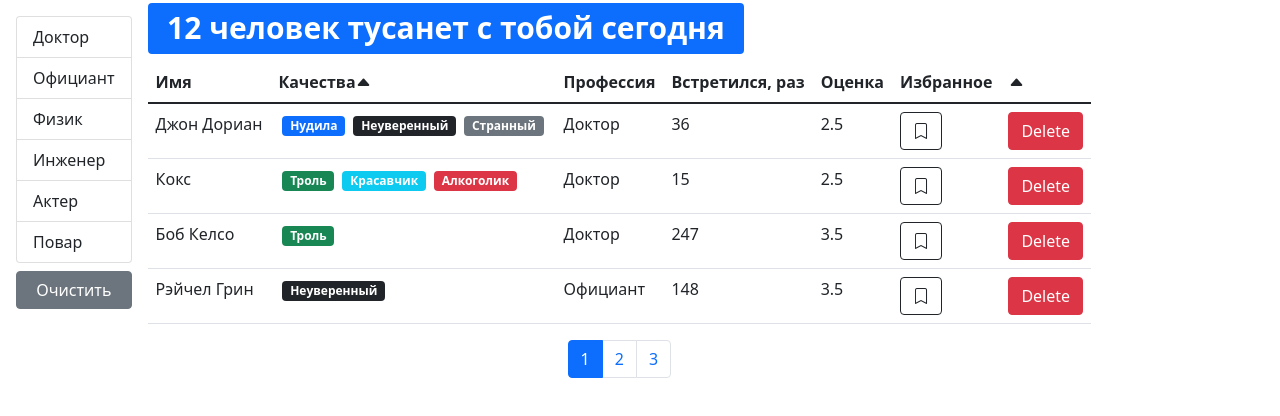
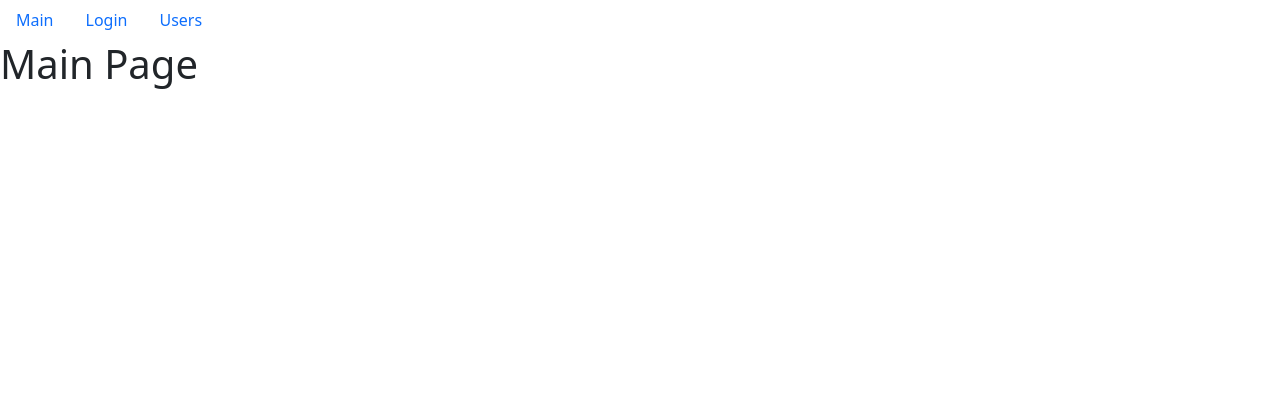
Before and after one commit to the-md/react-junior, a React (Create React App) app: page / in a window 1280 px wide. Shown: the top 416 px of the page. Built offline with nearby package versions, Linux system fonts and the light colour scheme.

Commit message:
Lesson 8

```diff
--- a/package.json
+++ b/package.json
@@ -11,6 +11,7 @@
     "prop-types": "^15.7.2",
     "react": "^17.0.2",
     "react-dom": "^17.0.2",
+    "react-router-dom": "^5.3.0",
     "react-scripts": "4.0.3",
     "web-vitals": "^1.0.1"
   },
--- a/src/App.js
+++ b/src/App.js
@@ -1,8 +1,21 @@
 import React from "react";
+import { Route, Switch } from "react-router-dom";
+import Login from "./components/login";
+import Main from "./components/main";
 import Users from "./components/users";
+import NavBar from "./components/navBar";
 
 function App() {
-  return <Users />;
+  return (
+    <div className="App">
+      <NavBar />
+      <Switch>
+        <Route path="/" exact component={Main} />
+        <Route path="/login" component={Login} />
+        <Route path="/users/:userId?" exact component={Users} />
+      </Switch>
+    </div>
+  );
 }
 
 export default App;
--- a/src/api/fake.api/user.api.js
+++ b/src/api/fake.api/user.api.js
@@ -150,6 +150,14 @@
     }, 2000);
   });
 
+const getById = (id) =>
+  new Promise((resolve) => {
+    window.setTimeout(function () {
+      resolve(users.find((user) => user._id === id));
+    }, 1000);
+  });
+
 export default {
-  fetchAll
+  fetchAll,
+  getById
 };
--- /dev/null
+++ b/src/components/login.jsx
@@ -0,0 +1,7 @@
+import React from "react";
+
+const Login = () => {
+  return <h1>Login</h1>;
+};
+
+export default Login;
--- /dev/null
+++ b/src/components/main.jsx
@@ -0,0 +1,7 @@
+import React from "react";
+
+const Main = () => {
+  return <h1>Main Page</h1>;
+};
+
+export default Main;
--- /dev/null
+++ b/src/components/navBar.jsx
@@ -0,0 +1,26 @@
+import React from "react";
+import { Link } from "react-router-dom";
+
+const NavBar = () => {
+  return (
+    <ul className="nav">
+      <li className="nav-item">
+        <Link className="nav-link" to="/">
+          Main
+        </Link>
+      </li>
+      <li className="nav-item">
+        <Link className="nav-link" to="/login">
+          Login
+        </Link>
+      </li>
+      <li className="nav-item">
+        <Link className="nav-link" to="/users">
+          Users
+        </Link>
+      </li>
+    </ul>
+  );
+};
+
+export default NavBar;
--- /dev/null
+++ b/src/components/userPage.jsx
@@ -0,0 +1,46 @@
+import React, { useState, useEffect } from "react";
+import PropTypes from "prop-types";
+import { useHistory } from "react-router-dom";
+import api from "../api";
+import QualitiesList from "./qualitiesList";
+
+const UserPage = ({ id }) => {
+  const [user, setUser] = useState();
+  useEffect(() => {
+    api.users.getById(id).then((data) => {
+      setUser(data);
+    });
+  }, []);
+
+  const history = useHistory();
+  const handleAllUsers = () => {
+    history.replace("/users");
+  };
+  if (user) {
+    console.log(user);
+    return (
+      <>
+        <h1>{user.name}</h1>
+        <h2>Профессия: {user.profession.name}</h2>
+        <div>
+          <QualitiesList qualities={user.qualities} />
+        </div>
+        <h3>completedMeetings: {user.completedMeetings}</h3>
+        <h2>rate: {user.rate}</h2>
+        <button
+          onClick={() => {
+            handleAllUsers();
+          }}
+        >
+          Все пользователи
+        </button>
+      </>
+    );
+  }
+  return "loading ...";
+};
+UserPage.propTypes = {
+  id: PropTypes.string
+};
+
+export default UserPage;
--- a/src/components/users.jsx
+++ b/src/components/users.jsx
@@ -1,119 +1,12 @@
-import React, { useState, useEffect } from "react";
-import Pagination from "./pagination";
-import { paginate } from "../utils/paginate";
-import PropTypes from "prop-types";
-import GroupList from "./groupList";
-import api from "../api";
-import SearchStatus from "./searchStatus";
-import _ from "lodash";
-import UsersTable from "./usersTable";
+import React from "react";
+import { useParams } from "react-router-dom";
+import UserPage from "./userPage";
+import UsersList from "./usersList";
 
 const Users = () => {
-  const [currentPage, setCurrentPage] = useState(1);
-  const [professions, setProfessions] = useState();
-  const [selectedProf, setSelectedProf] = useState();
-  const [sortBy, setSortBy] = useState({ iter: "name", order: "asc" });
-
-  const [users, setUsers] = useState();
-  useEffect(() => {
-    api.users.fetchAll().then((data) => {
-      setUsers(data);
-    });
-  }, []);
-  const handleDelete = (userId) => {
-    const newUsers = users.filter((user) => {
-      return user._id !== userId;
-    });
-    setUsers(newUsers);
-  };
-  const handleToggleBookMark = (id) => {
-    const newUsers = users.map((user) => {
-      if (user._id === id) {
-        if (user.bookmark !== true) {
-          user.bookmark = true;
-        } else {
-          user.bookmark = false;
-        }
-      }
-      return user;
-    });
-    setUsers(newUsers);
-  };
-
-  const pageSize = 4;
-  useEffect(() => {
-    api.professions.fetchAll().then((data) => {
-      setProfessions(data);
-    });
-  }, []);
-  useEffect(() => {
-    setCurrentPage(1);
-  }, [selectedProf]);
-
-  const handleprofessionSelect = (item) => {
-    setSelectedProf(item);
-  };
-  const handlePageChange = (pageIndex) => {
-    setCurrentPage(pageIndex);
-  };
-  const handleSort = (item) => {
-    setSortBy(item);
-  };
-
-  if (users) {
-    const filteredUsers = selectedProf
-      ? users.filter((user) => _.isEqual(user.profession, selectedProf))
-      : users;
-
-    const count = filteredUsers.length;
-    const sortedUsers = _.orderBy(filteredUsers, [sortBy.path], [sortBy.order]);
-    const usersCrop = paginate(sortedUsers, currentPage, pageSize);
-
-    const clearFilter = () => {
-      setSelectedProf();
-    };
-
-    return (
-      <div className="d-flex">
-        {professions && (
-          <div className="d-flex flex-column flex-shrink-0 p-3">
-            <GroupList
-              selectedItem={selectedProf}
-              items={professions}
-              onItemSelect={handleprofessionSelect}
-            />
-            <button className="btn btn-secondary mt-2" onClick={clearFilter}>
-              Очистить
-            </button>
-          </div>
-        )}
-        <div className="d-flex flex-column">
-          <SearchStatus length={count} />
-          {count > 0 && (
-            <UsersTable
-              users={usersCrop}
-              onSort={handleSort}
-              selectedSort={sortBy}
-              onDelete={handleDelete}
-              onToggleBookMark={handleToggleBookMark}
-            />
-          )}
-          <div className="d-flex justify-content-center">
-            <Pagination
-              itemsCount={count}
-              pageSize={pageSize}
-              currentPage={currentPage}
-              onPageChange={handlePageChange}
-            />
-          </div>
-        </div>
-      </div>
-    );
-  }
-  return "loading ...";
-};
-Users.propTypes = {
-  users: PropTypes.array
+  const params = useParams();
+  const { userId } = params;
+  return <>{userId ? <UserPage id={userId} /> : <UsersList />}</>;
 };
 
 export default Users;
--- /dev/null
+++ b/src/components/usersList.jsx
@@ -0,0 +1,119 @@
+import React, { useState, useEffect } from "react";
+import Pagination from "./pagination";
+import { paginate } from "../utils/paginate";
+import PropTypes from "prop-types";
+import GroupList from "./groupList";
+import api from "../api";
+import SearchStatus from "./searchStatus";
+import _ from "lodash";
+import UsersTable from "./usersTable";
+
+const UsersList = () => {
+  const [currentPage, setCurrentPage] = useState(1);
+  const [professions, setProfessions] = useState();
+  const [selectedProf, setSelectedProf] = useState();
+  const [sortBy, setSortBy] = useState({ iter: "name", order: "asc" });
+
+  const [users, setUsers] = useState();
+  useEffect(() => {
+    api.users.fetchAll().then((data) => {
+      setUsers(data);
+    });
+  }, []);
+  const handleDelete = (userId) => {
+    const newUsers = users.filter((user) => {
+      return user._id !== userId;
+    });
+    setUsers(newUsers);
+  };
+  const handleToggleBookMark = (id) => {
+    const newUsers = users.map((user) => {
+      if (user._id === id) {
+        if (user.bookmark !== true) {
+          user.bookmark = true;
+        } else {
+          user.bookmark = false;
+        }
+      }
+      return user;
+    });
+    setUsers(newUsers);
+  };
+
+  const pageSize = 4;
+  useEffect(() => {
+    api.professions.fetchAll().then((data) => {
+      setProfessions(data);
+    });
+  }, []);
+  useEffect(() => {
+    setCurrentPage(1);
+  }, [selectedProf]);
+
+  const handleprofessionSelect = (item) => {
+    setSelectedProf(item);
+  };
+  const handlePageChange = (pageIndex) => {
+    setCurrentPage(pageIndex);
+  };
+  const handleSort = (item) => {
+    setSortBy(item);
+  };
+
+  if (users) {
+    const filteredUsers = selectedProf
+      ? users.filter((user) => _.isEqual(user.profession, selectedProf))
+      : users;
+
+    const count = filteredUsers.length;
+    const sortedUsers = _.orderBy(filteredUsers, [sortBy.path], [sortBy.order]);
+    const usersCrop = paginate(sortedUsers, currentPage, pageSize);
+
+    const clearFilter = () => {
+      setSelectedProf();
+    };
+
+    return (
+      <div className="d-flex">
+        {professions && (
+          <div className="d-flex flex-column flex-shrink-0 p-3">
+            <GroupList
+              selectedItem={selectedProf}
+              items={professions}
+              onItemSelect={handleprofessionSelect}
+            />
+            <button className="btn btn-secondary mt-2" onClick={clearFilter}>
+              Очистить
+            </button>
+          </div>
+        )}
+        <div className="d-flex flex-column">
+          <SearchStatus length={count} />
+          {count > 0 && (
+            <UsersTable
+              users={usersCrop}
+              onSort={handleSort}
+              selectedSort={sortBy}
+              onDelete={handleDelete}
+              onToggleBookMark={handleToggleBookMark}
+            />
+          )}
+          <div className="d-flex justify-content-center">
+            <Pagination
+              itemsCount={count}
+              pageSize={pageSize}
+              currentPage={currentPage}
+              onPageChange={handlePageChange}
+            />
+          </div>
+        </div>
+      </div>
+    );
+  }
+  return "loading ...";
+};
+UsersList.propTypes = {
+  users: PropTypes.array
+};
+
+export default UsersList;
--- a/src/components/usersTable.jsx
+++ b/src/components/usersTable.jsx
@@ -1,5 +1,6 @@
 import React from "react";
 import PropTypes from "prop-types";
+import { Link } from "react-router-dom";
 import Bookmark from "./bookmark";
 import QualitiesList from "./qualitiesList";
 import Table from "./table";
@@ -13,7 +14,16 @@
   ...rest
 }) => {
   const columns = {
-    name: { path: "name", name: "Имя" },
+    // name: { path: "name", name: "Имя" },
+    name: {
+      path: "name",
+      name: "Имя",
+      component: (user) => (
+        <Link className="link" to={`users/${user._id}`}>
+          {user.name}
+        </Link>
+      )
+    },
     qualities: {
       name: "Качества",
       component: (user) => <QualitiesList qualities={user.qualities} />
--- a/src/index.js
+++ b/src/index.js
@@ -1,6 +1,7 @@
 import React from "react";
 import ReactDOM from "react-dom";
 import "./index.css";
+import { BrowserRouter } from "react-router-dom";
 import reportWebVitals from "./reportWebVitals";
 import "bootstrap/dist/css/bootstrap.css";
 
@@ -8,7 +9,9 @@
 
 ReactDOM.render(
   <React.StrictMode>
-    <App />
+    <BrowserRouter>
+      <App />
+    </BrowserRouter>
   </React.StrictMode>,
   document.getElementById("root")
 );
```
Also changed, not shown: 2 other files (tests, documents, lock files or other folders).
